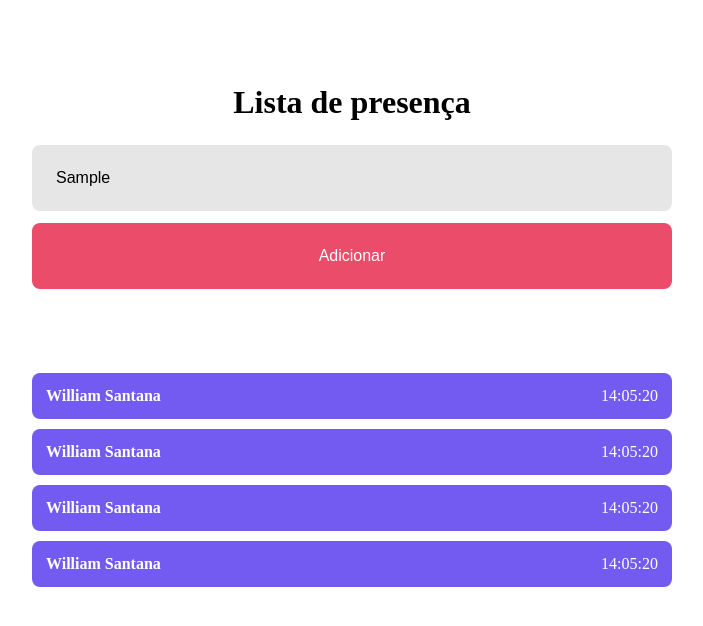
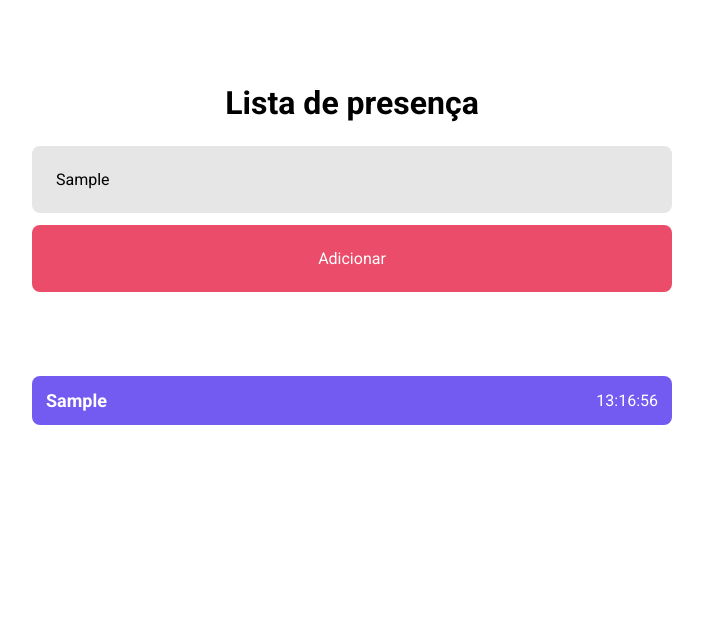
Before and after one commit to wwilliamsantana/todo-React-API, a React (Vite) app: page / in a window 1280 px wide. Both pictures are taken after typing "Sample" into the empty fields and a click on the button "Adicionar". Shown: the top 626 px of the page, without its empty margins (288-991 px from the left). Built offline with nearby package versions, Linux system fonts and the light colour scheme.

Commit message:
Implementation Card's

```diff
--- a/index.html
+++ b/index.html
@@ -3,8 +3,16 @@
   <head>
     <meta charset="UTF-8" />
     <link rel="icon" type="image/svg+xml" href="/vite.svg" />
+
+    <link rel="preconnect" href="https://fonts.googleapis.com" />
+    <link rel="preconnect" href="https://fonts.gstatic.com" crossorigin />
+    <link
+      href="https://fonts.googleapis.com/css2?family=Roboto:wght@400;500;700&display=swap"
+      rel="stylesheet"
+    />
+
     <meta name="viewport" content="width=device-width, initial-scale=1.0" />
-    <title>Vite + React</title>
+    <title>Lista de Presença</title>
   </head>
   <body>
     <div id="root"></div>
--- a/src/Components/Card/index.jsx
+++ b/src/Components/Card/index.jsx
@@ -1,11 +1,11 @@
 import "./styles.css"
 
-export function Card(){
+export function Card(props){
 
   return (
       <div className="card">
-        <strong>William Santana</strong>
-        <span>14:05:20</span>
+        <strong>{props.name}</strong>
+        <span>{props.time}</span>
       </div>
   )
 
--- a/src/Components/Card/styles.css
+++ b/src/Components/Card/styles.css
@@ -13,3 +13,7 @@
   padding: 14px;
   border-radius: 8px;
 }
+
+.card strong{
+  font-size: 18px;
+}
--- a/src/pages/Home/index.jsx
+++ b/src/pages/Home/index.jsx
@@ -1,7 +1,28 @@
 import "./styles.css"
 import { Card } from "../../Components/Card"
+import { useState } from "react"
 
 export function Home() {
+
+  const [userName, setUseName] = useState("")
+  const [userList, setUserList] = useState([])
+
+  function handleAddUser(){
+    const newUser = {
+      name: userName,
+      time: new Date().toLocaleTimeString("pt-br", {
+        hour: "2-digit",
+        minute: "2-digit",
+        second: "2-digit"
+      })
+    }
+
+    setUserList(prevState => [...prevState, newUser])
+    console.log(userList)
+
+  }
+
+
 
   return (
     <div className="container">
@@ -10,18 +31,27 @@ export function Home() {
         <h1>Lista de presença</h1>
       </header>
 
-      <input type="text" placeholder="Digite seu nome..."/>
+      <input
+      onChange={e => setUseName(e.target.value)}
+      type="text"
+      placeholder="Digite seu nome..."
+      />
 
       <button
         type="button"
+        onClick={handleAddUser}
       >
         Adicionar
       </button>
 
-        <Card/>
-        <Card/>
-        <Card/>
-        <Card/>
+      {
+        userList.map(student => (
+          <Card key={student.time} name={student.name} time={student.time}/>
+        ))
+      }
+
+
+
 
     </div>
   )
--- a/src/styles/styles.css
+++ b/src/styles/styles.css
@@ -7,5 +7,7 @@
 body,
 input,
 button {
+  font-family: 'Roboto', sans-serif;
   font-size: 16px;
+  -webkit-font-smoothing: antialiased;
 }
```
